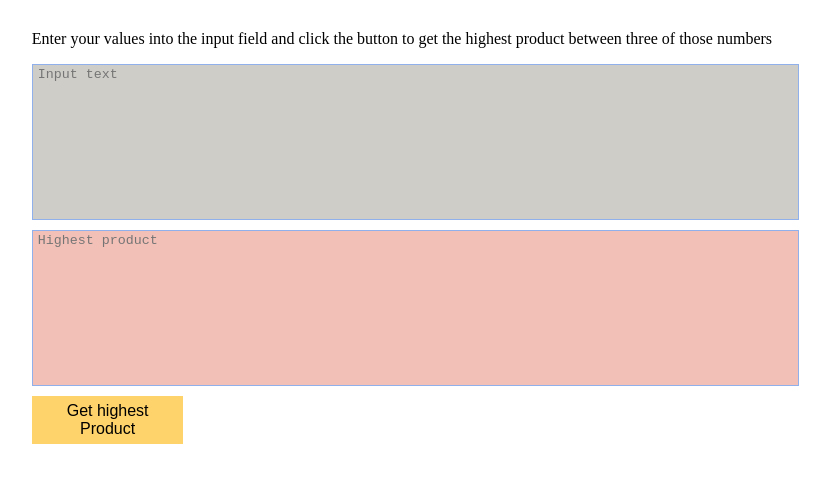
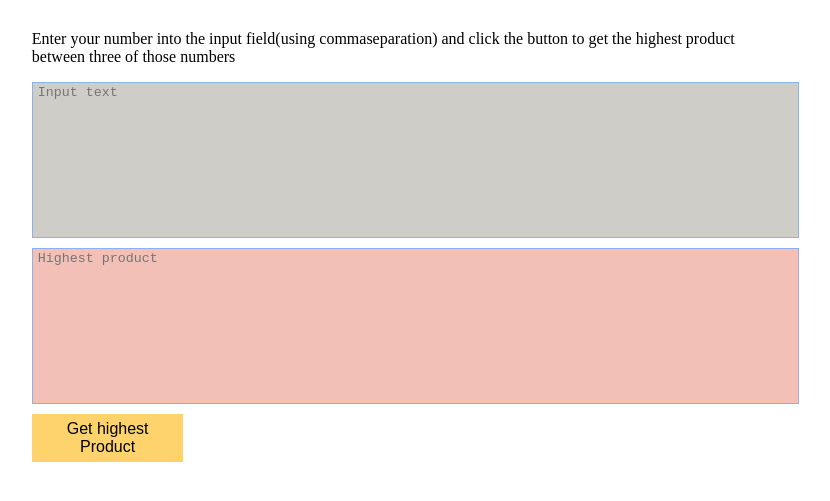
Before and after one commit to SenaitSamuel/algorithmTask, a website: page index.html in a window 1280 px wide. Shown: the part 95-596 px from the top of the page, without its empty margins (229-1059 px from the left). Drawn offline with Linux system fonts and the light colour scheme.

Commit message:
inital commit

```diff
--- a/index.html
+++ b/index.html
@@ -17,10 +17,14 @@
     </div>
     <div class="box">
       <p>
-        Enter your values into the input field and click the button to get the
-        highest product between three of those numbers
+        Enter your number into the input field(using commaseparation) and click
+        the button to get the highest product between three of those numbers
       </p>
-      <textarea id="input-area" placeholder="Input text"></textarea>
+      <textarea
+        id="input-area"
+        placeholder="Input text"
+        pattern="^[0-9]*$"
+      ></textarea>
       <textarea id="output-area" placeholder="Highest product"> </textarea>
       <div id="btn">
         <button onclick="highestProduct()" id="btn-array" class="button">
```
